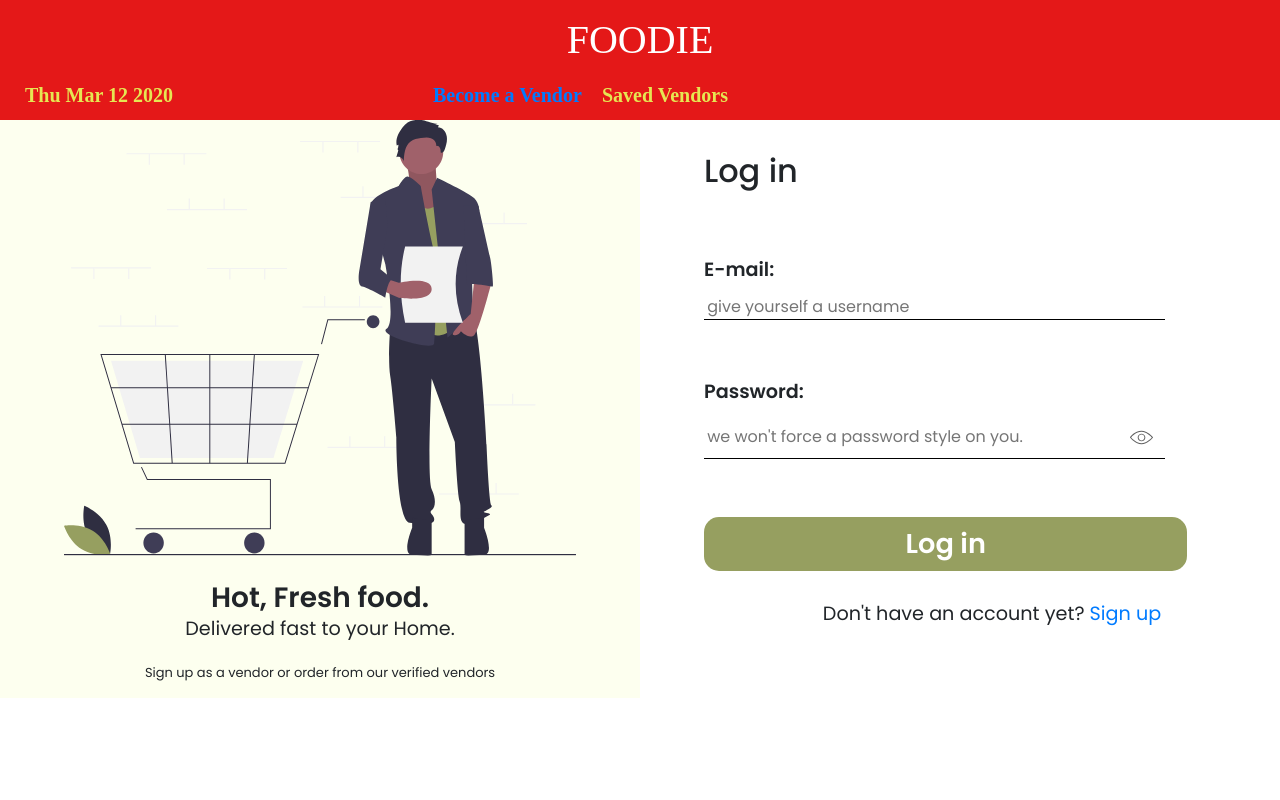
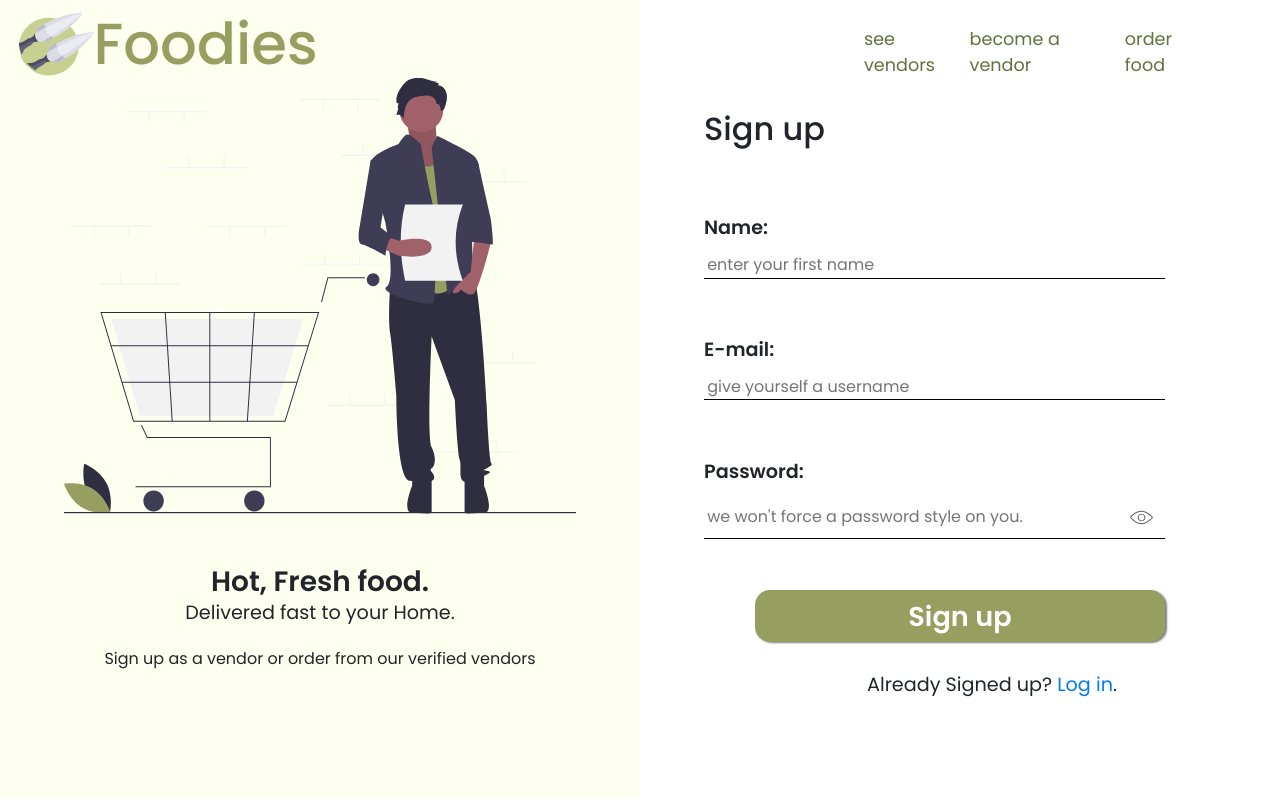
Before and after one commit to Tripple-A/Chef-React-App, a React (Create React App) app: page /signup in a window 1280 px wide. Before the commit this address led to /. Built offline with nearby package versions, Linux system fonts and the light colour scheme; no server answers.

Commit message:
complete auth forms and add menu

```diff
--- a/src/components/auth/AuthForm.js
+++ b/src/components/auth/AuthForm.js
@@ -72,10 +72,12 @@ export const AuthForm = ({
               <Eye />{" "}
             </div>
           </div>
+          <div className="submit">
+            <button type="submit" className="submitAuth">
+              {authHeader}
+            </button>
+          </div>
 
-          <button type="submit" className="submitAuth">
-            {authHeader}
-          </button>
           <div className="switchAuth">
             {type === "signup" ? (
               <div>
--- a/src/components/header.js
+++ b/src/components/header.js
@@ -1,35 +1,40 @@
-import React from 'react';
-import { Redirect, Link } from 'react-router-dom';
-import { connect } from 'react-redux';
-import axios from 'axios';
-import { LOGOUT } from '../actions';
+import React from "react";
+import { Redirect, Link } from "react-router-dom";
+import { connect } from "react-redux";
+import axios from "axios";
+import { Logo } from "../helpers/svgs";
+import "./styles/Header.css";
+import { LOGOUT } from "../actions";
 
 const mapStateToProps = state => ({
   logged_in: state.loggedIn,
   user: state.user
-  })
+});
 
 const mapDispatchToProps = dispatch => ({
   logoutUser: () => dispatch(LOGOUT)
-  })
+});
 
-const Header = ({logged_in, logoutUser, user}) => {
-
-  const  retire = () => {
-        axios.delete('http://localhost:3002/logout',{withCredentials: true})
+const Header = ({ logged_in, logoutUser, user }) => {
+  const retire = () => {
+    axios
+      .delete("http://localhost:3002/logout", { withCredentials: true })
       .then(response => {
-                        if(response.data.logged_out)logoutUser();
-                      })
+        if (response.data.logged_out) logoutUser();
+      });
   };
   const date = new Date().toDateString();
   const profile = `/vendor/${user.id}`;
-    const newven = `/newVendor/${user.id}`
-    const show = logged_in?  <div> Log Out</div> : (<Redirect to='/'/>) ;
-    const toggle = user.vendor?  <Link to={profile}>Vendor Profile </Link> :
+  const newven = `/newVendor/${user.id}`;
+  const show = logged_in ? <div> Log Out</div> : <Redirect to="/" />;
+  const toggle = user.vendor ? (
+    <Link to={profile}>Vendor Profile </Link>
+  ) : (
     <Link to={newven}>Become a Vendor</Link>
-    return(
-    <div>
-        <header>
+  );
+  return (
+    <div className="menuWrapper">
+      {/* <header>
             FOODIE
             <div className="container-fluid" >
             <nav >
@@ -43,10 +48,19 @@ const Header = ({logged_in, logoutUser, user}) => {
             </div>
 
 
-          </header>
+          </header> */}
+      <div className="logo">
+        <Logo />
+      </div>
+      <div className="menuMain">
+        <div className="menu">
+          <div>see vendors</div>
+          <div> become a vendor </div>
+          <div>order food</div>
+        </div>
+      </div>
+    </div>
+  );
+};
 
-    </div>
-)
-    }
-
-export default connect(mapStateToProps,mapDispatchToProps)(Header)
+export default connect(mapStateToProps, mapDispatchToProps)(Header);
--- a/src/components/signUp.js
+++ b/src/components/signUp.js
@@ -53,11 +53,7 @@ class SignUp extends Component {
   };
 
   render() {
-    const show = this.props.logged_in ? (
-      <Redirect to="/dashboard" />
-    ) : (
-      <div> Find Skilled Workers Around You, You can be one too</div>
-    );
+    const show = this.props.logged_in ? <Redirect to="/dashboard" /> : "";
     const { name, email, password, password_confirmation } = this.state;
     return (
       <div>
--- a/src/components/styles/AuthForm.scss
+++ b/src/components/styles/AuthForm.scss
@@ -2,6 +2,7 @@
   display: grid;
   grid-template-columns: 50% 50%;
   font-family: Poppins;
+  height: 90vh;
 }
 
 .authImg {
@@ -10,8 +11,7 @@
 
 .hot {
   text-align: center;
-  margin-top: 4%;
-
+  margin-top: 8%;
   h3 {
     font-weight: 600;
     margin-bottom: 0;
@@ -22,7 +22,7 @@
   }
   p:last-child {
     margin-top: 3%;
-    font-size: small;
+    font-size: medium;
   }
 }
 
@@ -39,6 +39,11 @@
     padding: 0.2em;
   }
 
+  input:focus {
+    border-bottom: 3px solid #969f60;
+    transition: 0.1s border-bottom ease;
+  }
+
   label {
     font-size: 1.2em;
     font-weight: 600;
@@ -51,15 +56,19 @@
   margin-left: 10%;
 }
 
+.submit {
+  width: 40vw;
+}
 .submitAuth {
   border: 0;
   background-color: #969f60;
-  padding: 2% 35%;
+  padding: 2% 30%;
   margin-top: 10%;
   color: white;
   font-weight: 600;
   font-size: 1.7em;
   border-radius: 15px;
+  box-shadow: 2px 1px 2px grey;
 }
 
 .passwordInput {
@@ -71,3 +80,7 @@
   margin-top: 5%;
   font-size: 1.2em;
 }
+
+.submit {
+  text-align: center;
+}
--- /dev/null
+++ b/src/components/styles/Header.css
@@ -0,0 +1,24 @@
+.menuWrapper {
+  display: grid;
+  grid-template-columns: 50vw 50vw;
+}
+
+.logo {
+  background-color: #fdffef;
+}
+
+.menuMain {
+  display: flex;
+  justify-content: flex-end;
+}
+
+.menu {
+  width: 55%;
+  font-family: Poppins;
+  font-size: 1.1em;
+  margin-right: 10%;
+  color: #60723d;
+  margin-top: 4%;
+  display: flex;
+  justify-content: space-between;
+}
--- a/src/helpers/svgs.css
+++ b/src/helpers/svgs.css
@@ -1,7 +1,8 @@
 .authImgSvg {
   width: 80%;
   margin-left: 10%;
-  height: 100%;
+  object-fit: cover;
+  height: 40%;
 }
 
 .eye {
@@ -9,3 +10,7 @@
   width: 20%;
   cursor: pointer;
 }
+.logoSvg {
+  background-color: #fdffef;
+  margin-left: 3%;
+}
--- a/src/helpers/svgs.js
+++ b/src/helpers/svgs.js
@@ -289,7 +289,7 @@ export const AuthImg = () => {
 
 export const Logo = () => {
   return (
-    <div>
+    <div className="logoSvg">
       <svg
         width="312"
         height="76"
```
Also changed, not shown: src/App.js (+28 -23 lines). Lines whose indentation alone changed are shown as unchanged.
